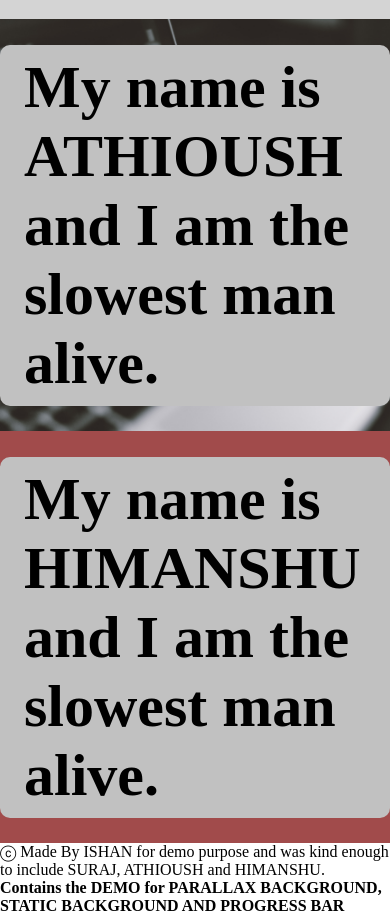
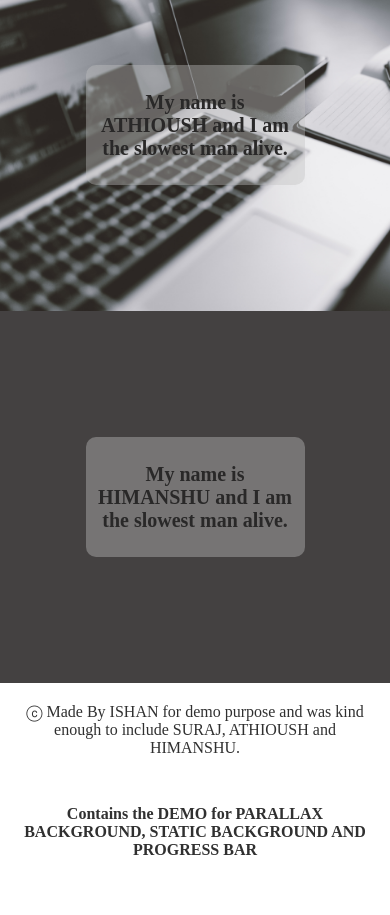
Before and after one commit to chaluatmaa/parallax, a plain HTML site: page index.html in a window 390 px wide. Shown: the part 805-1720 px from the top of the page. After the commit the page ends 1694 px from the top, so only its background shows below. Drawn offline with Linux system fonts and the light colour scheme.

Commit message:
Update style.css

```diff
--- a/style.css
+++ b/style.css
@@ -1,3 +1,11 @@
+:root
+{
+    --black : #292828;
+    --paraColor : #303030;
+}
+
+
+
 *
 {
     padding: 0px;
@@ -17,10 +25,17 @@ div
 
 h1
 {
-    font-size: 60px;
-    background-color: #c1c1c1;
+    font-size: 30px;
+    background-color: rgb(193, 193, 193,.4);
     padding: 8px 24px;
     border-radius: 10px;
+    height: 30%;
+    width: 30vh;
+    display: flex;
+    justify-content: center;
+    align-items: center;
+    text-align: center;
+    color: var(--black);
 }
 
 div:nth-child(2)
@@ -46,7 +61,7 @@ div:nth-child(4)
 
 div:nth-child(5)
 {
-    background-color: rgb(138, 30, 30,.8);
+    background-color: rgb(68, 65, 65);
 }
 
 .progress
@@ -54,7 +69,7 @@ div:nth-child(5)
     top: 0px;
     height: 4px;
     position: fixed;
-    background-color: #919191;
+    background-color: #008516;
 }
 
 @media screen and (max-width:420px)
@@ -67,12 +82,45 @@ div:nth-child(5)
     justify-content: center;
     font-weight: bold;
     width: 100%;
-    height: 412px;
+    height: 372px;
 }
 
 div:nth-child(2)
 {
     background-attachment: fixed;
-    background-size: 50rem;
+    background-size: 42rem;
+}
+
+h1
+{
+    font-size: 20px;
+    background-color: rgb(193, 193, 193,.4);
+    padding: 4px 12px;
+    border-radius: 10px;
+    height: 30%;
+    width: 50%;
+    display: flex;
+    justify-content: center;
+    align-items: center;
+    text-align: center;
+    color: var(--black);
 }
 }
+
+span
+{
+    display: flex;
+    color: var(--paraColor);
+    padding: 20px 10px;
+    text-align: center;
+    justify-content: center;
+}
+
+b
+{
+    display: flex;
+    color: var(--paraColor);
+    padding: 10px 10px 30px 10px;
+    text-align: center;
+    justify-content: center;
+}
```
